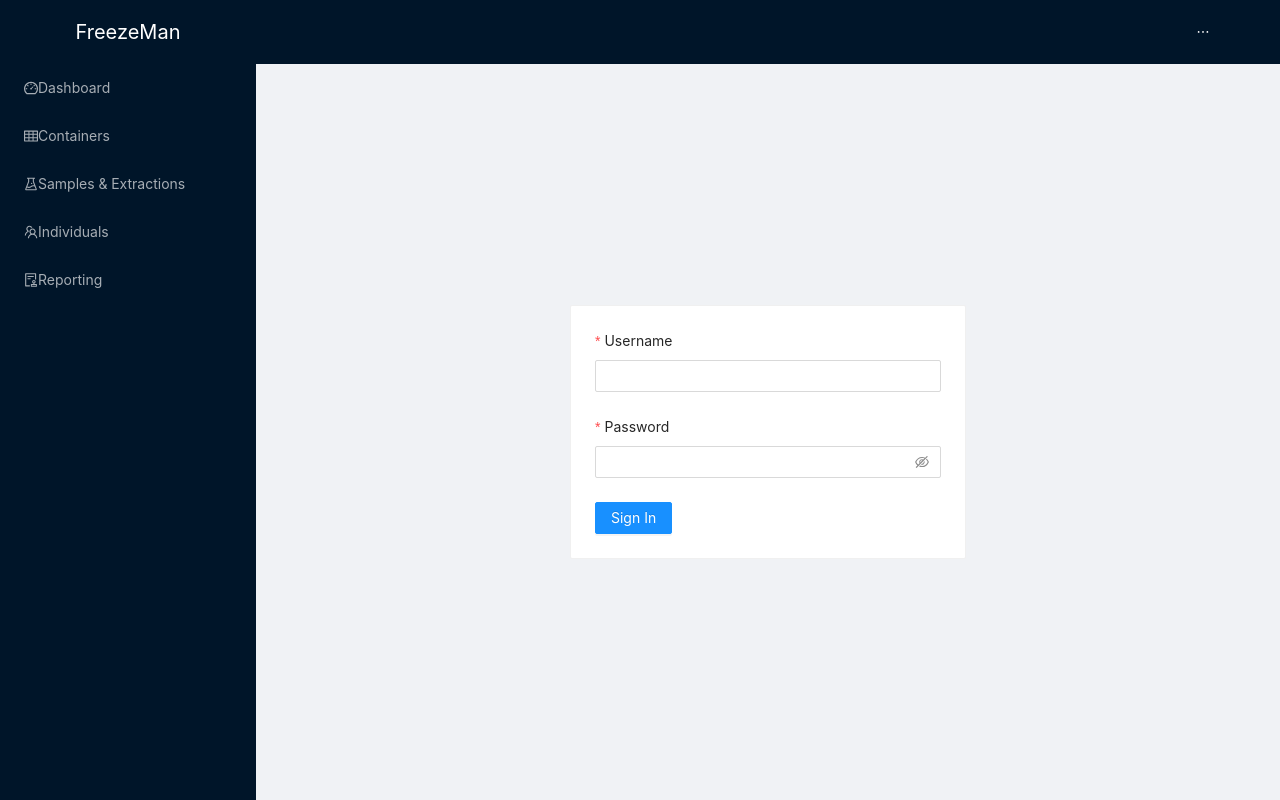
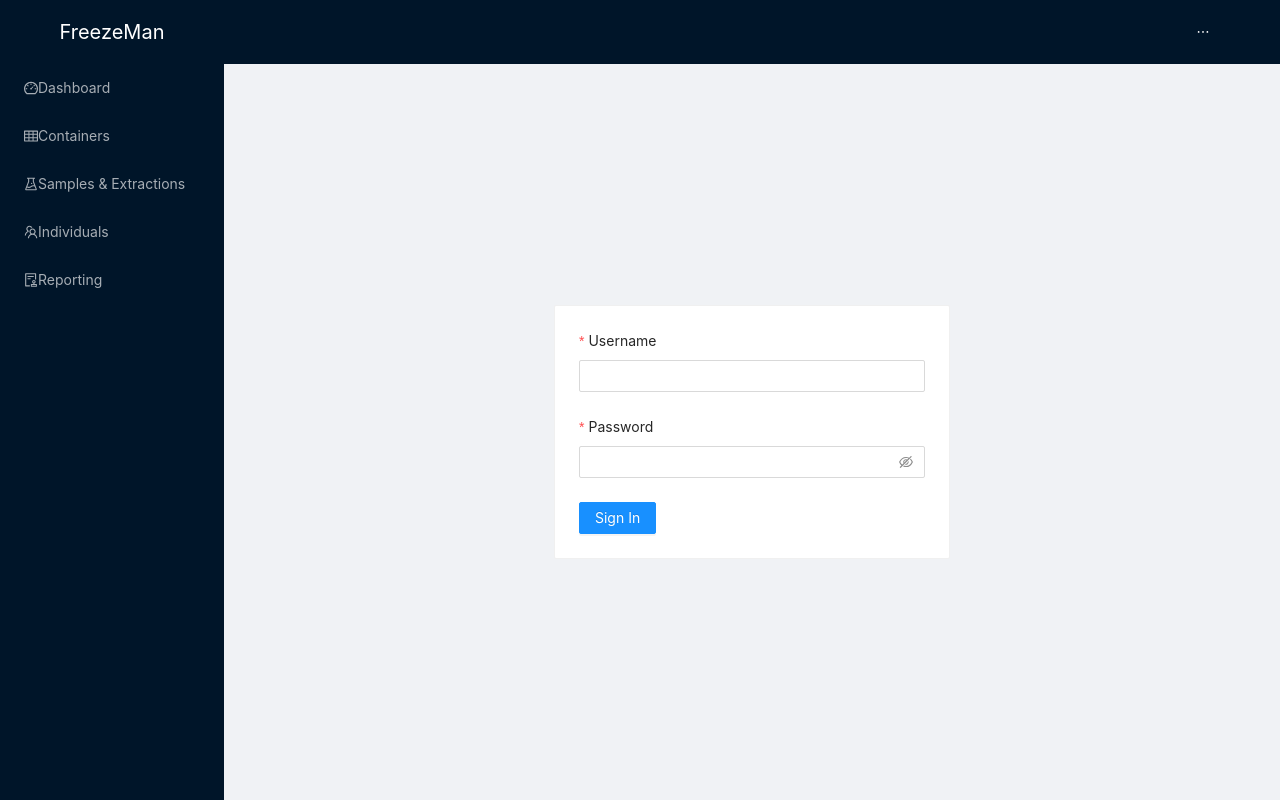
Before and after one commit to c3g/freezeman, a React app: page /sign-in in a window 1280 px wide. Built offline with nearby package versions, Linux system fonts and the light colour scheme; no server answers.

Commit message:
Shrink sidebar to give more content space

```diff
--- a/src/components/App.js
+++ b/src/components/App.js
@@ -76,14 +76,14 @@ const App = ({fetchContainerKinds, fetchAuthorizedData}) => {
 
     return <Layout style={{height: "100vh"}}>
         <Layout.Header style={{display: "flex"}}>
-            <div style={{color: "white", width: 156, textAlign: "center", fontSize: "20px"}}>FreezeMan</div>
+            <div style={{color: "white", width: 124, textAlign: "center", fontSize: "20px"}}>FreezeMan</div>
             <div style={{flex: 1}}/>
             <Menu theme="dark" mode="horizontal" selectedKeys={matchingMenuKeys(HORIZONTAL_MENU_ITEMS)}>
                 {HORIZONTAL_MENU_ITEMS.map(renderMenuItem)}
             </Menu>
         </Layout.Header>
         <Layout>
-            <Layout.Sider style={{overflowY: "auto"}} width={256}>
+            <Layout.Sider style={{overflowY: "auto"}} width={224}>
                 <Menu theme="dark" mode="inline" selectedKeys={matchingMenuKeys(MENU_ITEMS)}>
                     {MENU_ITEMS.map(renderMenuItem)}
                 </Menu>
```
